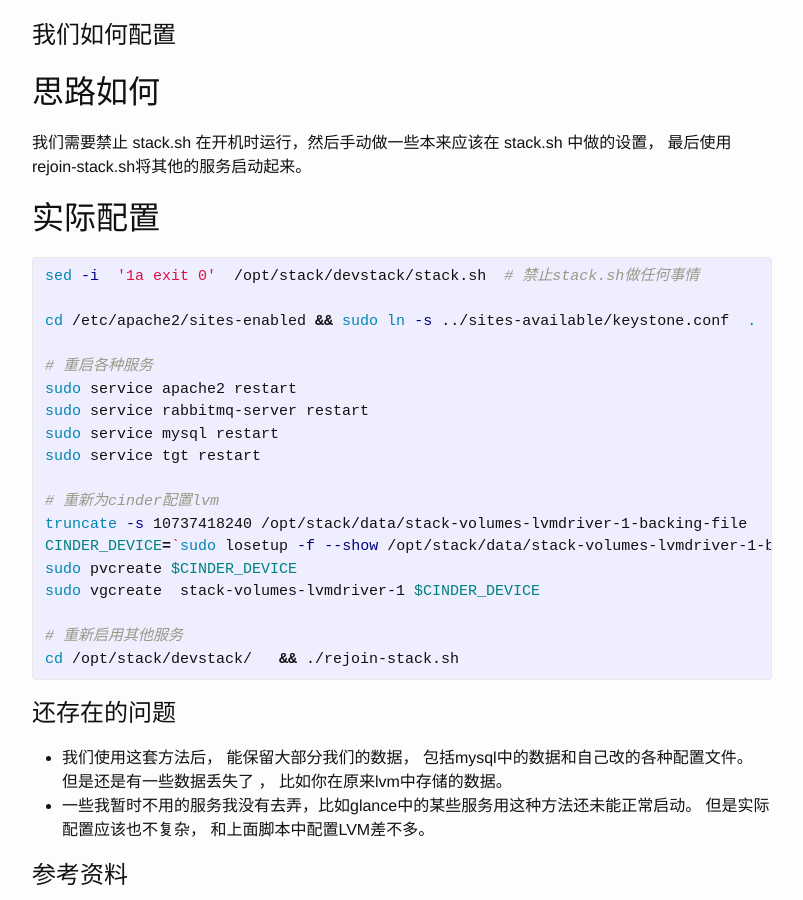
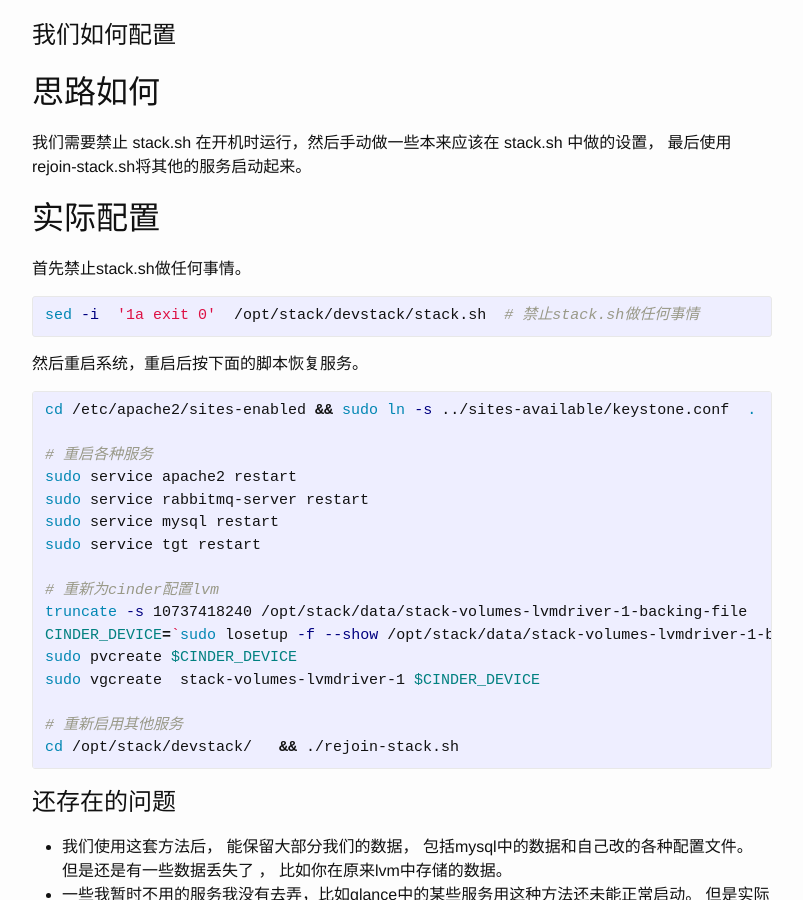
Before and after one commit to you-n-g/you-n-g.github.io, a Jekyll site: the page built from _posts/2015-11-24-devstack-reboot-without-reinstalling.markdown, in a window 1280 px wide and 900 px high, scrolled down 564 px. Shown: the whole window, without its empty margins (238-1041 px from the left). Built offline with Jekyll 4.4.1, drawn with Linux system fonts in a browser that asks for light colours; comment, search, counter and statistics services are not loaded.

Commit message:
update blog

```diff
--- a/_posts/2015-11-24-devstack-reboot-without-reinstalling.markdown
+++ b/_posts/2015-11-24-devstack-reboot-without-reinstalling.markdown
@@ -28,9 +28,15 @@ devstack这么做的目的是认为虚拟机的环境会发生各种变化，所
 
 ## 实际配置
 
+首先禁止stack.sh做任何事情。
+
 {% highlight bash %}
 sed -i  '1a exit 0'  /opt/stack/devstack/stack.sh  # 禁止stack.sh做任何事情
+{% endhighlight %}
 
+然后重启系统，重启后按下面的脚本恢复服务。
+
+{% highlight bash %}
 cd /etc/apache2/sites-enabled && sudo ln -s ../sites-available/keystone.conf  .  # 重新启用 keystone 的apache 配置
 
 # 重启各种服务
```
